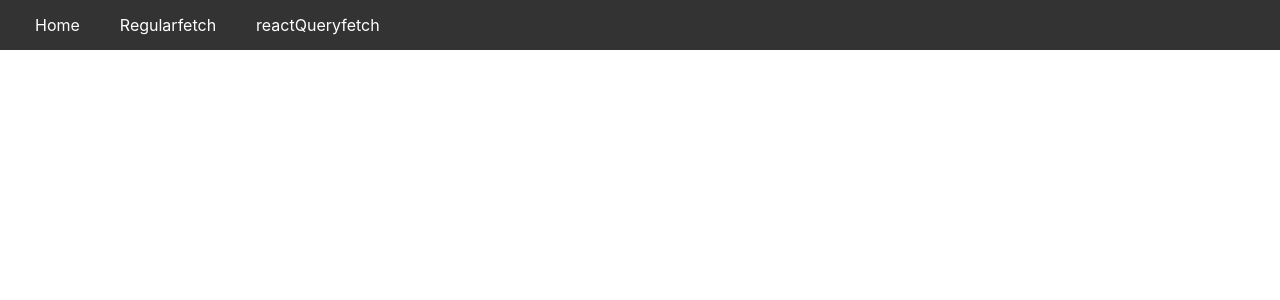
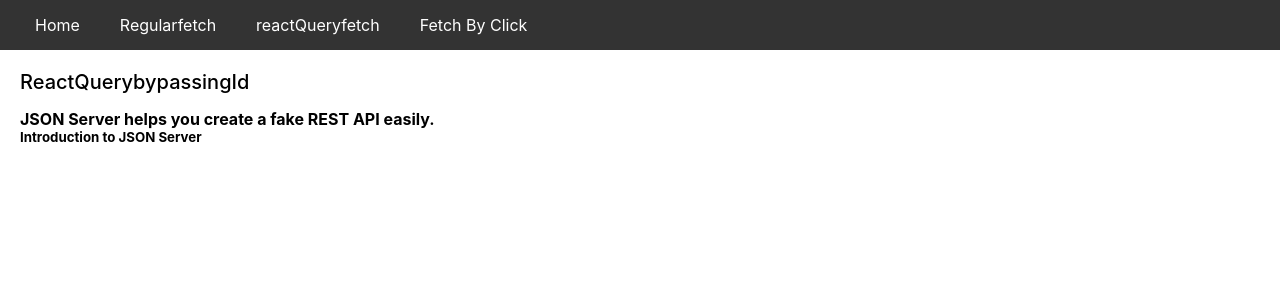
Before and after one commit to aswin-dotcom/ReactQuery, a React (Vite) app: page /query-id/1 in a window 1280 px wide. Shown: the top 300 px of the page. Built offline with nearby package versions, Linux system fonts and the light colour scheme; data requests are answered from the project's data file.

Commit message:
react-query dynamic routing

```diff
--- a/src/App.jsx
+++ b/src/App.jsx
@@ -5,6 +5,8 @@ import { NavLink } from "react-router-dom";
 import RegularFetch from "./Components/RegularFetch";
 import './App.css'
 import Reactqueryfetch from "./Components/Reactqueryfetch";
+import ReactqueryfetchByClick from "./Components/ReactqueryfetchByClick";
+import ReactQuerybypassingId from "./Components/ReactQuerybypassingId";
 
 const App = () => {
   return (
@@ -14,11 +16,15 @@ const App = () => {
           <NavLink to="/">Home</NavLink>
           <NavLink to="/regular-fetch">Regularfetch</NavLink>
           <NavLink to="/query-fetch">reactQueryfetch</NavLink>
+          <NavLink to="/query-click">Fetch By Click</NavLink>
+          {/* <NavLink to="/query-id/:post">Fetch By id</NavLink> */}
         </nav>
         <Routes>
           <Route path="/" element={<Home />}>Home</Route>
           <Route path="/regular-fetch" element={<RegularFetch />}>RegularFetch</Route>
           <Route path="/query-fetch" element={<Reactqueryfetch />}>RegularFetch</Route>
+          <Route path="/query-click" element={<ReactqueryfetchByClick />}>Fetch By Click</Route>
+          <Route path="/query-id/:post" element={<ReactQuerybypassingId />}>Fetch By Click</Route>
         </Routes>
       </BrowserRouter>
     </div>
--- /dev/null
+++ b/src/Components/ReactQuerybypassingId.jsx
@@ -0,0 +1,35 @@
+import { useQuery } from '@tanstack/react-query'
+import axios from 'axios'
+import React from 'react'
+import { useParams } from 'react-router-dom'
+const fetchpost = async(post) =>{
+   return axios.get(`http://localhost:3000/posts/${post}`)
+}
+const ReactQuerybypassingId = () => {
+    const { post } =  useParams();
+
+    const{data, isLoading, error, isError} = useQuery({
+        queryKey:["posts",post],
+        queryFn:()=>fetchpost(post)
+    })
+
+    if(isLoading){
+        return <p>Please wait loading .....</p>
+    }
+
+    if(isError){
+        return <p>Error occured... {error.message}</p>
+    }
+    // console.log(data);
+    const {content,title} =  data?.data || {}
+  return (
+    <div className='container'>
+        <h3>ReactQuerybypassingId</h3>
+        <h4>{content}</h4>
+        <h5>{title}</h5>
+
+    </div>
+  )
+}
+
+export default ReactQuerybypassingId
--- a/src/Components/Reactqueryfetch.jsx
+++ b/src/Components/Reactqueryfetch.jsx
@@ -1,6 +1,7 @@
 import { useQuery } from "@tanstack/react-query";
 import axios from "axios";
 import React from "react";
+import { Link } from "react-router-dom";
 
 const Reactqueryfetch = () => {
   const fetchPosts = async () => {
@@ -11,7 +12,7 @@ const Reactqueryfetch = () => {
     queryKey: ["posts"], //this should array ant value should be unique
     queryFn: () => fetchPosts(),
     // staleTime:5000,
-    refetchInterval:1000,//runs every one second when we in the currect tab when we move to another tab no background fetching
+    // refetchInterval:1000,//runs every one second when we in the currect tab when we move to another tab no background fetching
     // refetchIntervalInBackground:true,
   });
   if (isLoading) {
@@ -26,9 +27,9 @@ const Reactqueryfetch = () => {
       <h3>Use React Query</h3>
       <ul className="posts">
         {data?.data.map((post) => (
-          <li className="post" key={post.id}>
-            {post.title}
-          </li>
+          <Link key={post.id} to={`/query-id/${post.id}`}>
+            <li className="post">{post.title}</li>
+          </Link>
         ))}
       </ul>
     </div>
--- /dev/null
+++ b/src/Components/ReactqueryfetchByClick.jsx
@@ -0,0 +1,28 @@
+import { useQuery } from '@tanstack/react-query'
+import axios from 'axios'
+import React from 'react'
+
+const ReactqueryfetchByClick = () => {
+    const fetchPosts = async() =>{
+        return await  axios.get("http://localhost:3000/posts")
+    }
+    const { data ,refetch }  =  useQuery({
+        queryKey:["posts"],
+        queryFn:()=>fetchPosts(),
+        enabled:false
+    })
+return (
+    <div className='container'>
+      <h3>Fetch By Click</h3>
+      <ul className='posts'>
+        {data?.data.map((post)=>(
+            <li className='post' key={post.id}>{post.title}</li>
+        ))}
+      </ul>
+      <button onClick={refetch}>Load data</button>
+    </div>
+
+  )
+}
+
+export default ReactqueryfetchByClick
```
